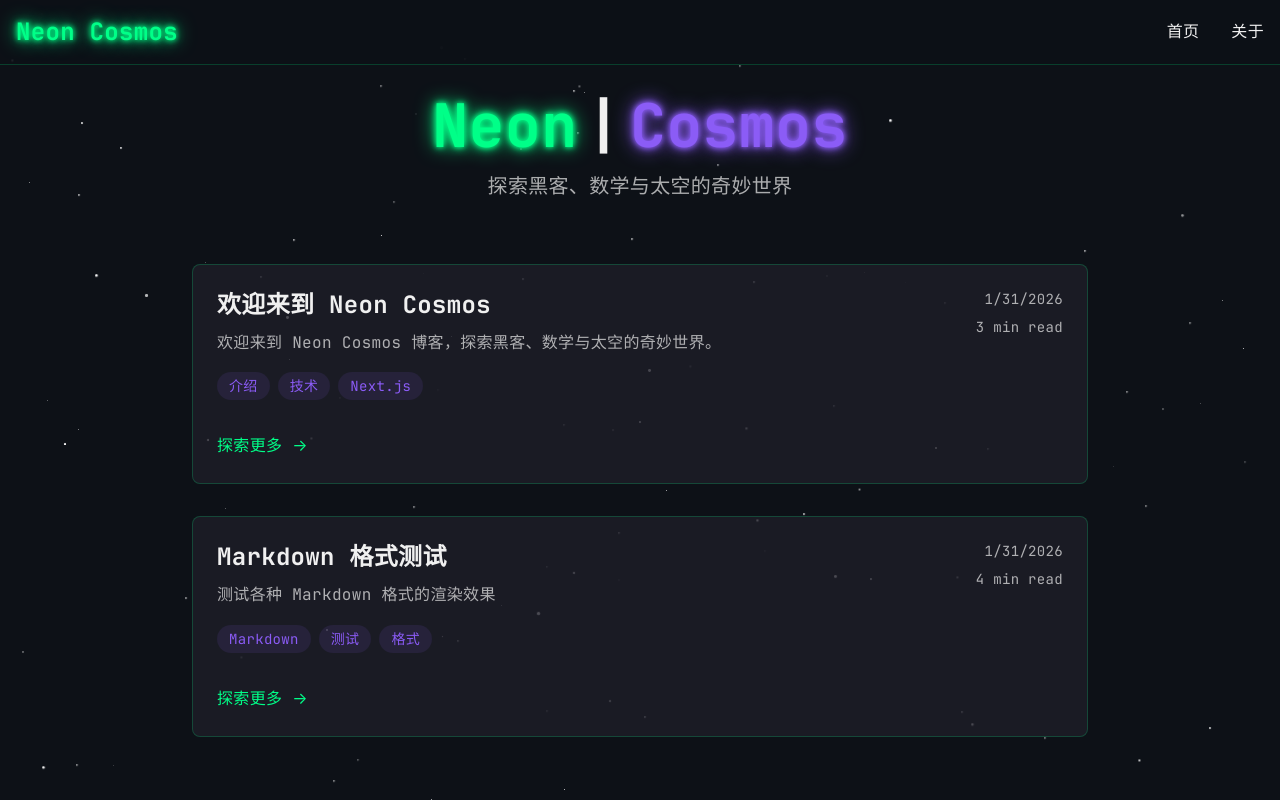
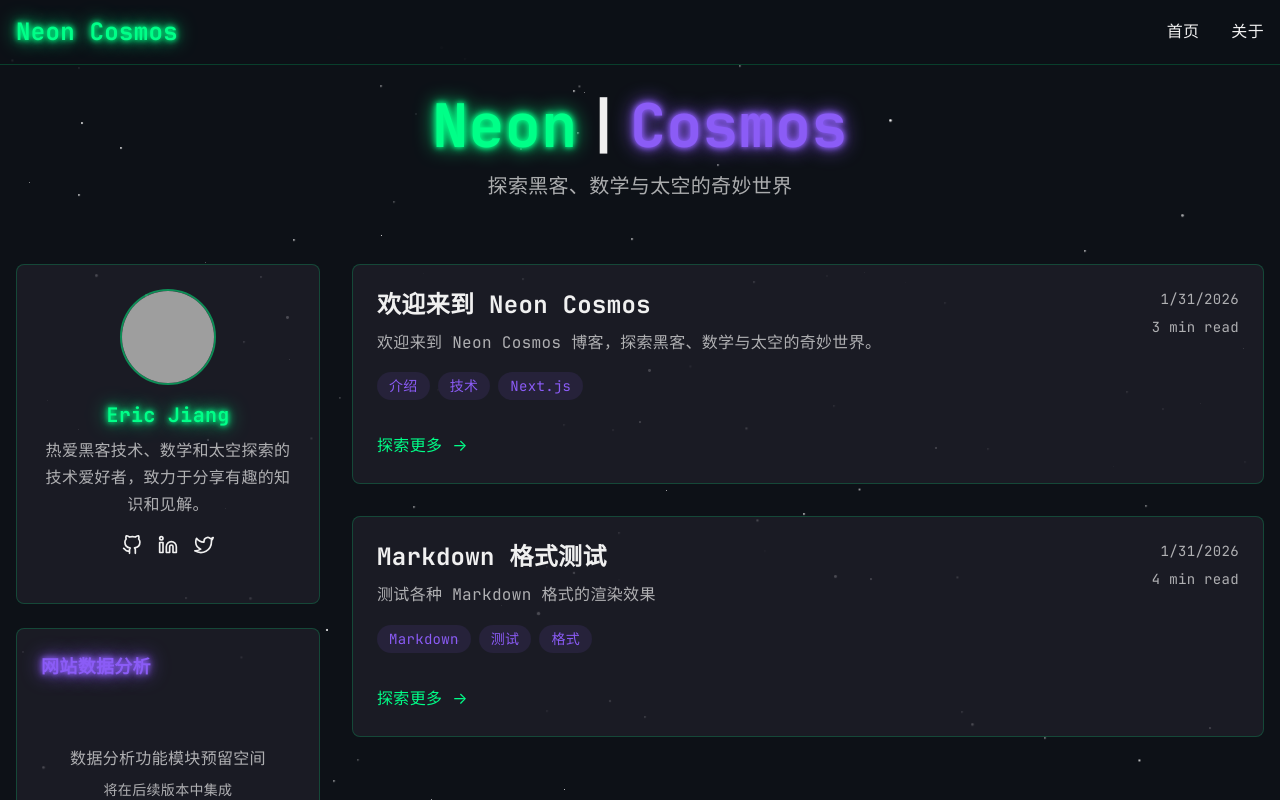
Before and after one commit to EricJiang1329145/blog, a Next.js app: page / in a window 1280 px wide. Shown: the top 800 px of the page. Built offline with nearby package versions, Linux system fonts and the light colour scheme; grey boxes are pictures that could not be loaded; what marked-katex-extension would draw is missing.

Commit message:
feat(首页): 重构布局为两栏式并添加作者信息区域
将首页布局从单栏改为左右两栏式，左侧添加作者信息展示区域，包括头像、简介和社交媒体链接
右侧保留文章列表展示。同时增加数据分析功能模块的预留空间

```diff
--- a/src/app/page.tsx
+++ b/src/app/page.tsx
@@ -14,7 +14,8 @@
   const posts = await getAllPosts();
 
   return (
-    <div className="max-w-4xl mx-auto">
+    <div className="max-w-7xl mx-auto">
+      {/* 标题部分 */}
       <div className="mb-16 text-center">
         <h1 className="text-4xl md:text-6xl font-bold mb-4">
           <span className="neon-text-green">Neon</span>
@@ -26,6 +27,64 @@
         </p>
       </div>
 
+      {/* 左右两栏布局 */}
+      <div className="flex flex-col lg:flex-row gap-8">
+        {/* 左侧栏 */}
+        <div className="lg:w-1/4 space-y-6">
+          {/* 作者信息区域 */}
+          <div className="bg-card-bg p-6 rounded-lg border border-neon-green/20">
+            <div className="text-center mb-6">
+              {/* 作者头像 */}
+              <div className="w-24 h-24 mx-auto mb-4 rounded-full overflow-hidden border-2 border-neon-green/50">
+                <img
+                  src="https://trae-api-cn.mchost.guru/api/ide/v1/text_to_image?prompt=professional%20tech%20blogger%20portrait%2C%20neon%20lighting%2C%20hacker%20aesthetic%2C%20digital%20art%2C%20high%20quality&image_size=square_hd"
+                  alt="作者头像"
+                  className="w-full h-full object-cover"
+                />
+              </div>
+              {/* 作者姓名 */}
+              <h3 className="text-xl font-bold mb-2 neon-text-green">Eric Jiang</h3>
+              {/* 作者简介 */}
+              <p className="text-foreground/70 mb-4">
+                热爱黑客技术、数学和太空探索的技术爱好者，致力于分享有趣的知识和见解。
+              </p>
+              {/* 联系方式 */}
+              <div className="flex justify-center space-x-4">
+                <a href="#" className="text-foreground hover:neon-text-green transition-all">
+                  <svg xmlns="http://www.w3.org/2000/svg" width="20" height="20" viewBox="0 0 24 24" fill="none" stroke="currentColor" strokeWidth="2" strokeLinecap="round" strokeLinejoin="round">
+                    <path d="M9 19c-5 1.5-5-2.5-7-3m14 6v-3.87a3.37 3.37 0 0 0-.94-2.61c3.14-.35 6.44-1.54 6.44-7A5.44 5.44 0 0 0 20 4.77 5.07 5.07 0 0 0 19.91 1S18.73.65 16 2.48a13.38 13.38 0 0 0-7 0C6.27.65 5.09 1 5.09 1A5.07 5.07 0 0 0 5 4.77a5.44 5.44 0 0 0-1.5 3.78c0 5.42 3.3 6.61 6.44 7A3.37 3.37 0 0 0 9 18.13V22"></path>
+                  </svg>
+                </a>
+                <a href="#" className="text-foreground hover:neon-text-green transition-all">
+                  <svg xmlns="http://www.w3.org/2000/svg" width="20" height="20" viewBox="0 0 24 24" fill="none" stroke="currentColor" strokeWidth="2" strokeLinecap="round" strokeLinejoin="round">
+                    <path d="M16 8a6 6 0 0 1 6 6v7h-4v-7a2 2 0 0 0-2-2 2 2 0 0 0-2 2v7h-4v-7a6 6 0 0 1 6-6z"></path>
+                    <rect x="2" y="9" width="4" height="12"></rect>
+                    <circle cx="4" cy="4" r="2"></circle>
+                  </svg>
+                </a>
+                <a href="#" className="text-foreground hover:neon-text-green transition-all">
+                  <svg xmlns="http://www.w3.org/2000/svg" width="20" height="20" viewBox="0 0 24 24" fill="none" stroke="currentColor" strokeWidth="2" strokeLinecap="round" strokeLinejoin="round">
+                    <path d="M23 3a10.9 10.9 0 0 1-3.14 1.53 4.48 4.48 0 0 0-7.86 3v1A10.66 10.66 0 0 1 3 4s-4 9 5 13a11.64 11.64 0 0 1-7 2c9 5 20 0 20-11.5a4.5 4.5 0 0 0-.08-.83A7.72 7.72 0 0 0 23 3z"></path>
+                  </svg>
+                </a>
+              </div>
+            </div>
+          </div>
+
+          {/* 预留数据分析功能模块空间 */}
+          <div className="bg-card-bg p-6 rounded-lg border border-neon-green/20">
+            <h3 className="text-lg font-bold mb-4 neon-text-purple">网站数据分析</h3>
+            <div className="space-y-4">
+              <div className="text-foreground/70 text-center py-12">
+                <p>数据分析功能模块预留空间</p>
+                <p className="text-sm mt-2">将在后续版本中集成</p>
+              </div>
+            </div>
+          </div>
+        </div>
+
+        {/* 右侧主要内容区域 */}
+        <div className="lg:w-3/4">
           <div className="space-y-8">
             {posts.length === 0 ? (
               <div className="text-center py-16">
@@ -65,5 +124,7 @@
             )}
           </div>
         </div>
+      </div>
+    </div>
   );
 }
```
Lines whose indentation alone changed are shown as unchanged.
